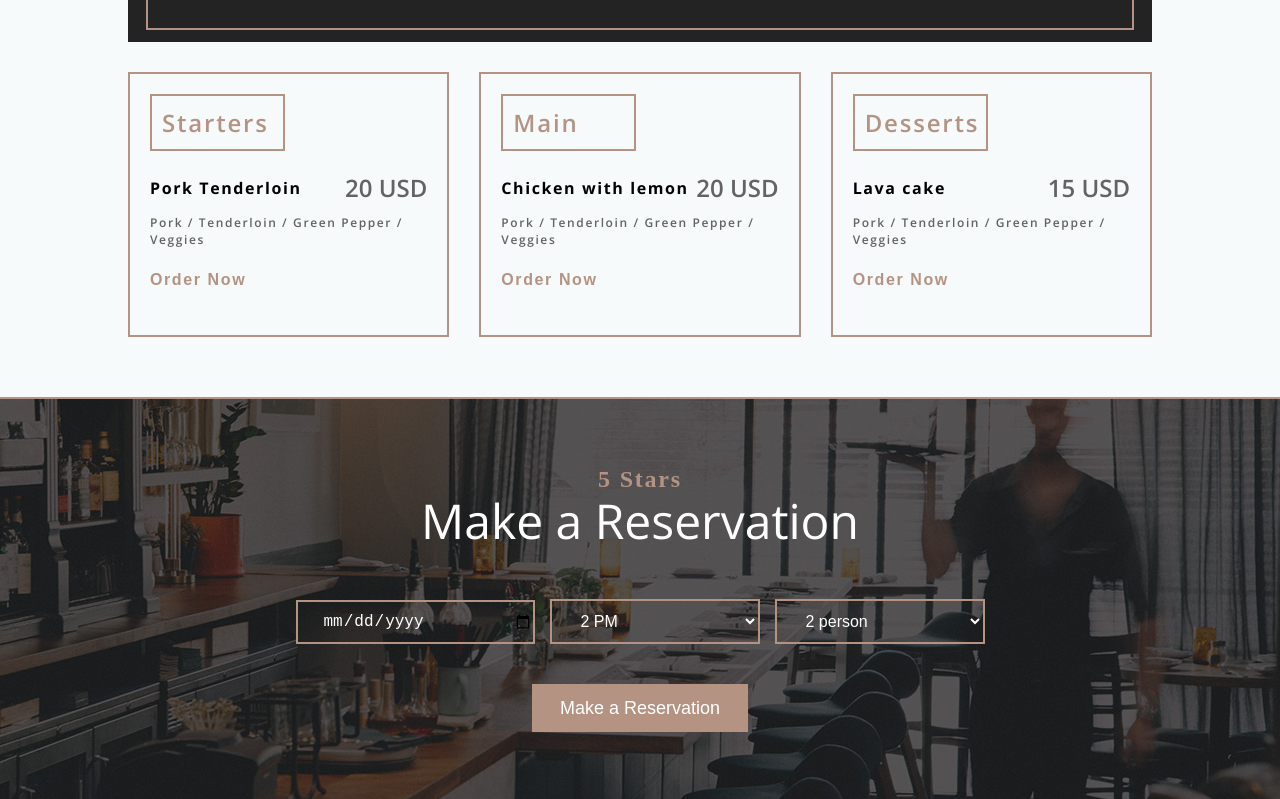
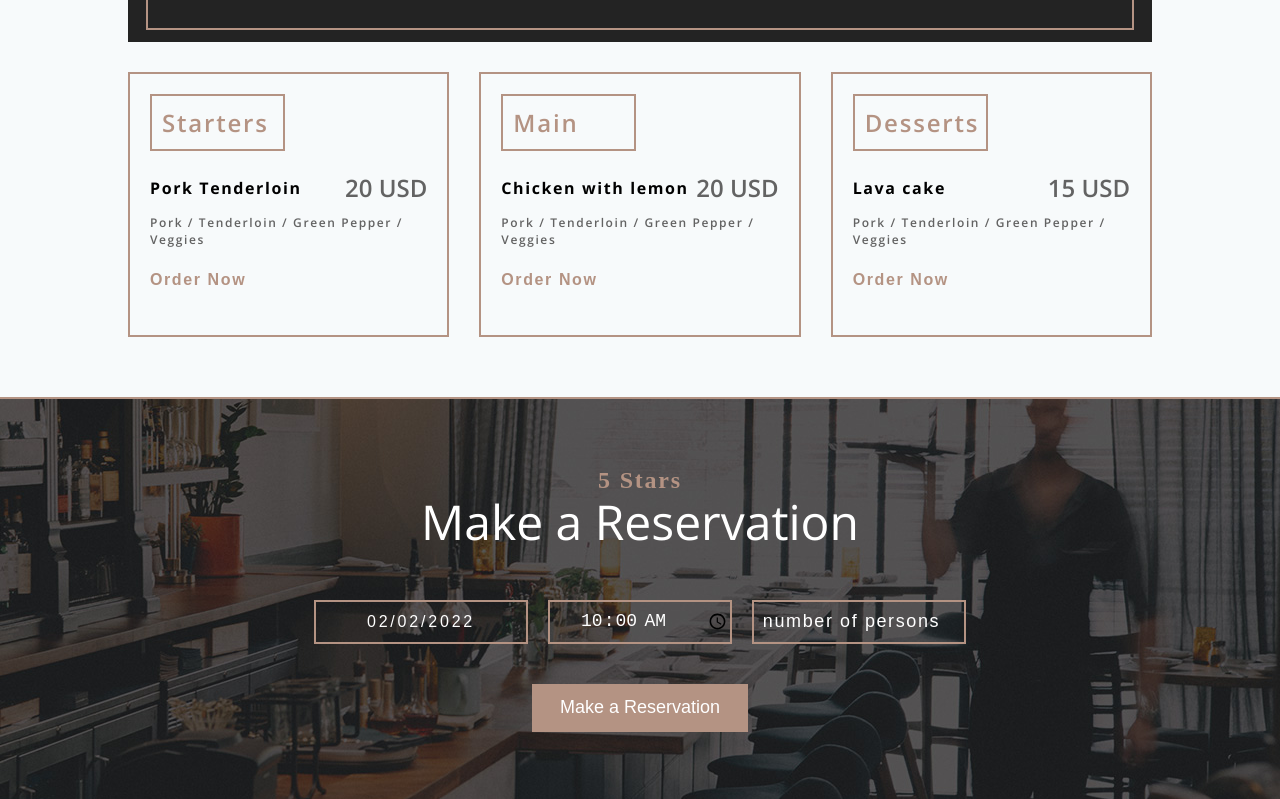
Before and after one commit to AlinaHauriluk/Project, a React (Create React App) app in the folder client/: page / in a window 1280 px wide. Shown: the part 2088-2887 px from the top of the page. Built offline with nearby package versions, Linux system fonts and the light colour scheme; a web font is replaced by a local one; what react-animations would draw is missing.

Commit message:
corrected form add/feat/design-reservation-component
corrected elements of form added react-hook-form

```diff
--- /dev/null
+++ b/client/src/box/form.ts
@@ -0,0 +1,70 @@
+import styled, { keyframes } from "styled-components";
+import { pulse } from "react-animations";
+import DatePicker from "react-datepicker";
+import "react-datepicker/dist/react-datepicker.css";
+
+export const Form = styled.form`
+  width: 100%;
+`;
+
+export const Calendar = styled(DatePicker)`
+  background: ${({ theme }) => theme.colors.transparent};
+  height: 40px;
+  border: solid 2px ${({ theme }) => theme.colors.secondary};
+  outline: none;
+  display: inline-block;
+  color: ${({ theme }) => theme.colors.primary};
+  font-size: ${({ theme }) => theme.fontSize.medium};
+  text-align: center;
+  letter-spacing: 2.8px;
+  cursor: pointer;
+  width: 210px;
+`;
+export const DatepickerContainer = styled.div`
+  margin-right: 20px;
+`;
+
+export const Input = styled.input`
+  color: ${({ theme }) => theme.colors.primary};
+  background-color: ${({ theme }) => theme.colors.transparent};
+  border: solid 2px ${({ theme }) => theme.colors.secondary};
+  outline: none;
+  cursor: pointer;
+  font-size: ${({ theme }) => theme.fontSize.mediumMedium};
+  text-align: center;
+`;
+
+export const InputTime = styled(Input)`
+  width: 180px;
+  height: 40px;
+`;
+
+export const InputPerson = styled(Input)`
+  width: 210px;
+  height: 40px;
+  margin-left: 20px;
+
+  ::placeholder {
+    color: ${({ theme }) => theme.colors.primary};
+    text-align: center;
+    letter-spacing: 1.6px;
+  }
+`;
+
+export const ButtonForm = styled.button`
+  width: 216px;
+  height: 48px;
+  background-color: ${({ theme }) => theme.colors.secondary};
+  color: ${({ theme }) => theme.colors.primary};
+  border: none;
+  outline: none;
+  margin-top: 42px;
+  font-size: ${({ theme }) => theme.fontSize.mediumMedium};
+  cursor: pointer;
+  display: block;
+  margin: 40px auto 0 auto;
+
+  :hover {
+    animation: 3s ${keyframes`${pulse}`} infinite;
+  }
+`;
--- a/client/src/components/reservation/index.tsx
+++ b/client/src/components/reservation/index.tsx
@@ -1,91 +1,79 @@
-import React, { useState } from "react";
+import React from "react";
+import { useForm, Controller } from "react-hook-form";
+import { ReservationSection, ReservationTitle } from "./reservation";
+import { FlexColumnContainer, FlexCenter } from "../../box/flexBox";
+import "react-datepicker/dist/react-datepicker.css";
 import {
-  ReservationSection,
-  ReservationTitle,
-  ReservationInput,
-  ReservationSelect,
-  ReservationOption,
-  ReservationButton,
+  ButtonForm,
   Form,
-} from "./reservation";
-import { FlexColumnContainer, FlexCenter } from "../../box/flexBox";
+  Calendar,
+  DatepickerContainer,
+  InputTime,
+  InputPerson,
+} from "../../box/form";
+import { BlockDescription } from "../../box/absoluteBox";
 import { BlockSubTitle } from "../../text/text";
 
+type FormValues = {
+  date: Date;
+  time: string;
+  persons: string;
+};
+
 const Reservation = () => {
-  const [inputValue, setInputValue] = useState<string>("");
-  const [timeValue, setTimeValue] = useState<string>("2 PM");
-  const [personValue, setPersonValue] = useState<string>("2 person");
+  const {
+    control,
+    register,
+    handleSubmit,
+    formState: { errors, submitCount },
+  } = useForm<FormValues>();
 
-  const workingHours = [
-    { id: 1, time: "10 AM" },
-    { id: 2, time: "11 AM" },
-    { id: 3, time: "12 PM" },
-    { id: 4, time: "1 PM" },
-    { id: 5, time: "2 PM" },
-    { id: 6, time: "3 PM" },
-    { id: 7, time: "4 PM" },
-    { id: 8, time: "5 PM" },
-    { id: 9, time: "6 PM" },
-    { id: 10, time: "7 PM" },
-    { id: 11, time: "8 PM" },
-    { id: 12, time: "9 PM" },
-    { id: 13, time: "10 PM" },
-    { id: 14, time: "11 PM" },
-  ];
-
-  const personCount = [
-    { id: 1, person: "2 person" },
-    { id: 2, person: "3 person" },
-    { id: 3, person: "4 person" },
-    { id: 4, person: "5 person" },
-    { id: 5, person: "6 person" },
-  ];
-
-  const handleSubmit = (e: React.FormEvent<HTMLFormElement>) => {
-    alert(
-      `Message sent - reservation for the ${inputValue} at ${timeValue} for ${personValue}`
-    );
-    e.preventDefault();
-  };
-
-  const handleChangeTime = (e: React.ChangeEvent<HTMLSelectElement>) => {
-    setTimeValue(e.target.value);
-  };
-
-  const handleChangePerson = (e: React.ChangeEvent<HTMLSelectElement>) => {
-    setPersonValue(e.target.value);
-  };
+  const onSubmit = handleSubmit((data) => console.log(data, { submitCount }));
 
   return (
     <ReservationSection>
       <FlexColumnContainer>
         <BlockSubTitle>5 Stars</BlockSubTitle>
         <ReservationTitle>Make a Reservation</ReservationTitle>
-        <Form onSubmit={handleSubmit}>
+        <Form onSubmit={onSubmit}>
           <FlexCenter>
-            <ReservationInput
-              type="date"
-              required
-              value={inputValue}
-              onChange={(e) => setInputValue(e.target.value)}
+            <Controller
+              name="date"
+              defaultValue={new Date()}
+              control={control}
+              render={({ field }) => (
+                <DatepickerContainer>
+                  <Calendar
+                    selected={field.value}
+                    dateFormat="dd/MM/yyyy"
+                    minDate={new Date()}
+                    scrollableYearDropdown
+                    onChange={(e) => field.onChange(e)}
+                  />
+                </DatepickerContainer>
+              )}
             />
-            <ReservationSelect value={timeValue} onChange={handleChangeTime}>
-              {workingHours.map((item) => (
-                <ReservationOption key={item.id}>{item.time}</ReservationOption>
-              ))}
-            </ReservationSelect>
-            <ReservationSelect
-              value={personValue}
-              onChange={handleChangePerson}
-            >
-              {personCount.map((item) => (
-                <ReservationOption key={item.id}>
-                  {item.person}
-                </ReservationOption>
-              ))}
-            </ReservationSelect>
+
+            <InputTime
+              type="time"
+              defaultValue="10:00"
+              min="10:00"
+              max="22:00"
+              step="1800"
+              {...register("time", { required: true })}
+            />
+            {errors.time && "Required field"}
+
+            <InputPerson
+              type="number"
+              placeholder="number of persons"
+              max="6"
+              min="1"
+              {...register("persons", { required: true })}
+            />
+            {errors.persons && alert("Required field")}
           </FlexCenter>
-          <ReservationButton>Make a Reservation</ReservationButton>
+          <ButtonForm>Make a Reservation</ButtonForm>
         </Form>
       </FlexColumnContainer>
     </ReservationSection>
--- a/client/src/components/reservation/reservation.ts
+++ b/client/src/components/reservation/reservation.ts
@@ -1,5 +1,4 @@
-import styled, { keyframes } from "styled-components";
-import { pulse } from "react-animations";
+import styled from "styled-components";
 
 export const ReservationSection = styled.div`
   height: 400px;
@@ -15,51 +14,3 @@ export const ReservationTitle = styled.h3`
   line-height: 0.75;
   margin-bottom: 60px;
 `;
-export const Form = styled.form`
-  width: 100%;
-`;
-export const ReservationInput = styled.input`
-  background-color: ${({ theme }) => theme.colors.transparent};
-  width: 210px;
-  height: 40px;
-  border: solid 2px ${({ theme }) => theme.colors.secondary};
-  font-size: ${({ theme }) => theme.fontSize.medium};
-  color: ${({ theme }) => theme.colors.primary};
-  padding-left: 25px;
-  outline: none;
-  margin-right: 15px;
-`;
-export const ReservationSelect = styled.select`
-  color: ${({ theme }) => theme.colors.primary};
-  background-color: ${({ theme }) => theme.colors.transparent};
-  width: 210px;
-  height: 45px;
-  border: solid 2px ${({ theme }) => theme.colors.secondary};
-  font-size: ${({ theme }) => theme.fontSize.medium};
-  padding-left: 25px;
-  outline: none;
-
-  :not(:last-child) {
-    margin-right: 15px;
-  }
-`;
-export const ReservationOption = styled.option`
-  color: ${({ theme }) => theme.colors.colorOption};
-`;
-export const ReservationButton = styled.button`
-  width: 216px;
-  height: 48px;
-  background-color: ${({ theme }) => theme.colors.secondary};
-  color: ${({ theme }) => theme.colors.primary};
-  border: none;
-  outline: none;
-  margin-top: 42px;
-  font-size: ${({ theme }) => theme.fontSize.mediumMedium};
-  cursor: pointer;
-  display: block;
-  margin: 40px auto 0 auto;
-
-  :hover {
-    animation: 3s ${keyframes`${pulse}`} infinite;
-  }
-`;
```
Also changed, not shown: client/package.json (+5 -2 lines).
